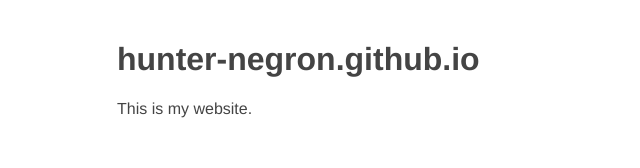
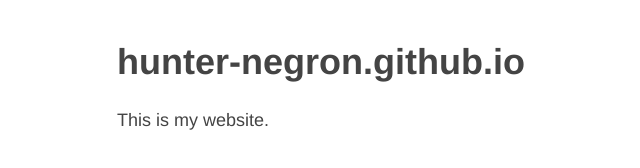
Before and after one commit to hunter-negron/hunter-negron.github.io, a plain HTML site: page index.html in a window 1280 px wide. Shown: the whole page, without its empty margins (198-838 px from the left). Drawn offline with Linux system fonts and the light colour scheme.

Commit message:
cleaned up stylesheet

```diff
--- a/style.css
+++ b/style.css
@@ -2,20 +2,10 @@
     max-width: 650px;
     margin: 40px auto;
     padding: 0 10px;
-    /* font: 18px/1.5
-        -apple-system,
-        BlinkMacSystemFont,
-        "Segoe UI",
-        Roboto,
+    font: 18px/1.5
         "Helvetica Neue",
         Arial,
-        "Noto Sans",
-        sans-serif,
-        "Apple Color Emoji",
-        "Segoe UI Emoji",
-        "Segoe UI Symbol",
-        "Noto Color Emoji"; */
-    font-family: "Helvetica Neue", "Arial", san-serif;
+        sans-serif;
     color: #444
 }
 
```
